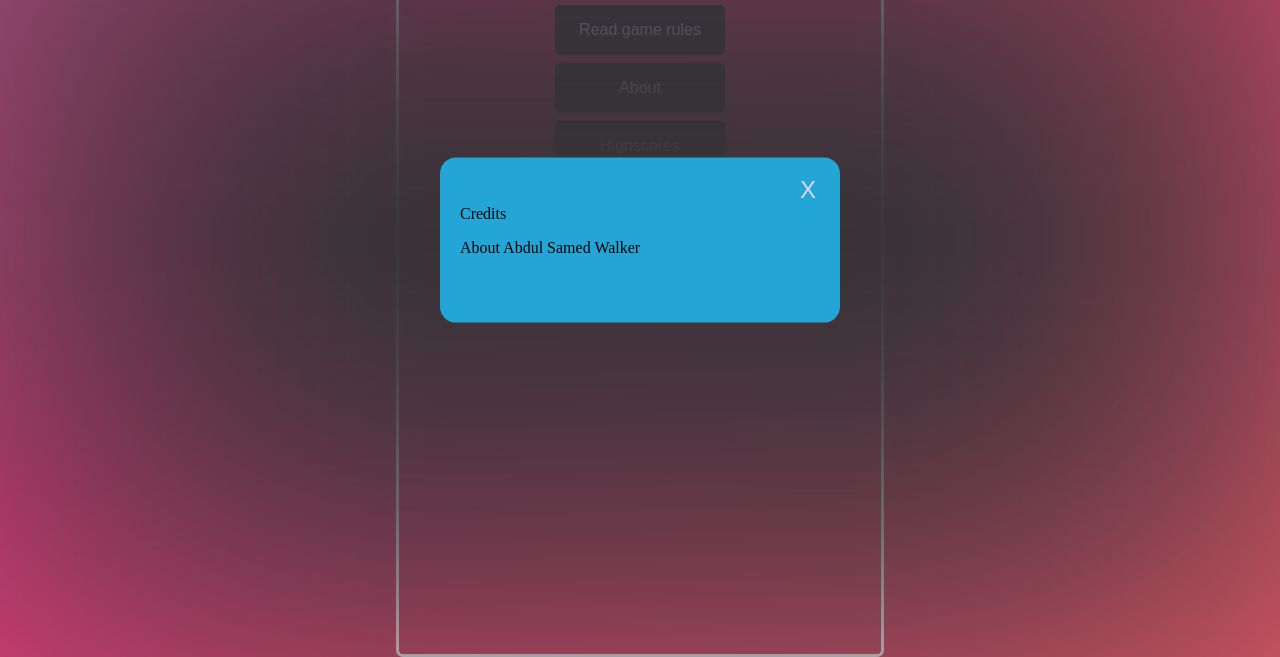
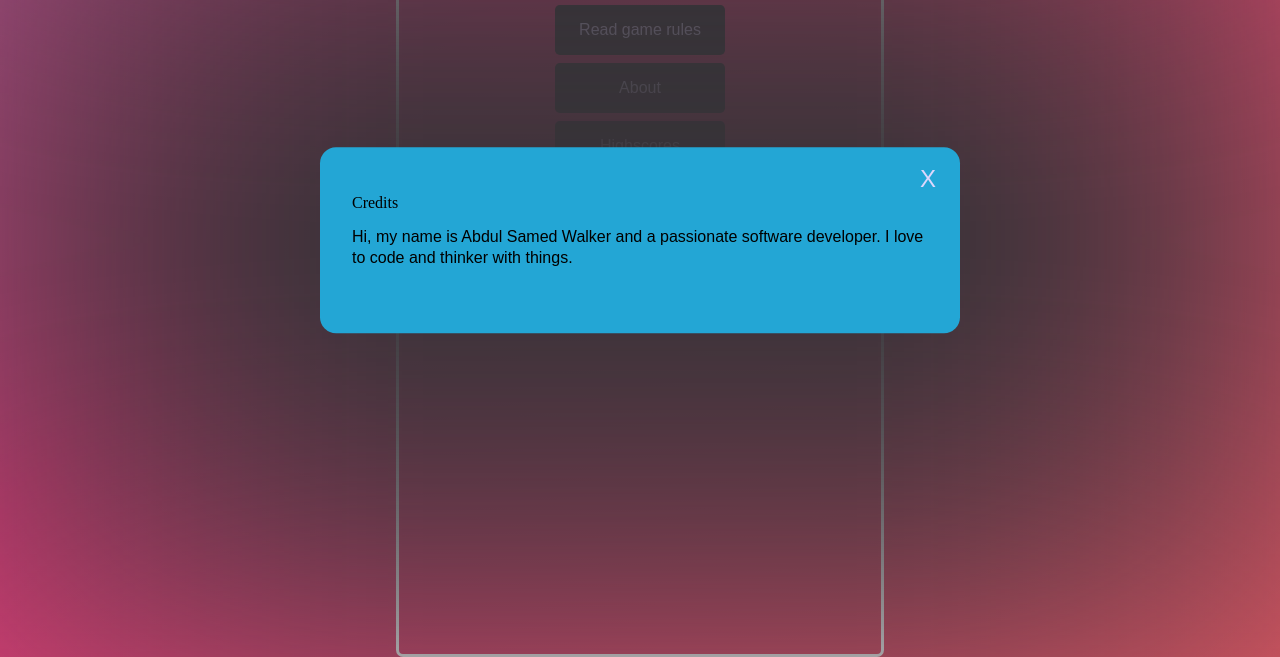
Before and after one commit to ASamedWalker/MastermindGame, a website built with Parcel: page src/index.html in a window 1280 px wide. Both pictures are taken after a click on the button "About". Shown: the part 160-817 px from the top of the page. Built offline with nearby package versions, Linux system fonts and the light colour scheme.

Commit message:
Modify js css files

```diff
--- a/src/css/style.css
+++ b/src/css/style.css
@@ -23,7 +23,7 @@ body {
 }
 
 h1 {
-  font-size: 1.3rem;
+  font-size: 1.7rem;
   font-weight: bold;
 }
 
@@ -94,6 +94,8 @@ h1 {
 .game-rules p, .credits p {
   margin: 1rem 0;
   line-height: 1.3rem;
+  font-weight: normal;
+  font-family:Arial, Helvetica, sans-serif
 }
 
 .btn-new-game {
--- a/src/js/Controller.js
+++ b/src/js/Controller.js
@@ -100,6 +100,7 @@ const onMenuInput = (button) => {
 
   } else if (menuItem === "display-highscores") {
     UI.showModalForHighscores(model.getHighscores());
+    eventListener.addEventListenerToCloseButton(onClose)
   }
 }
 
--- a/src/js/views/AlertView.js
+++ b/src/js/views/AlertView.js
@@ -53,7 +53,7 @@ class AlertView {
         <button class="btn-close-alert">X</button>
         <h1>Credits</h1>
         <p>
-         About Abdul Samed Walker
+         Hi, my name is Abdul Samed Walker and a passionate software developer. I love to code and thinker with things.
         </p>
       </div>
     `;
```
Also changed, not shown: README.md.
